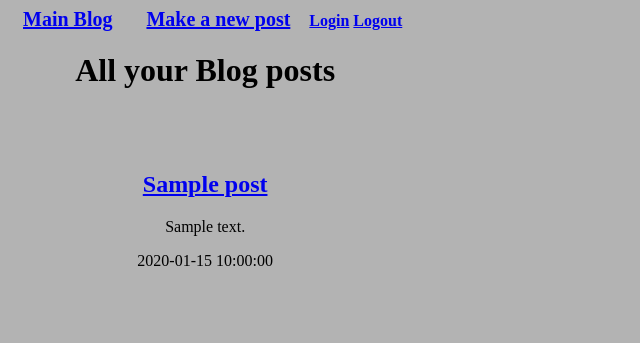
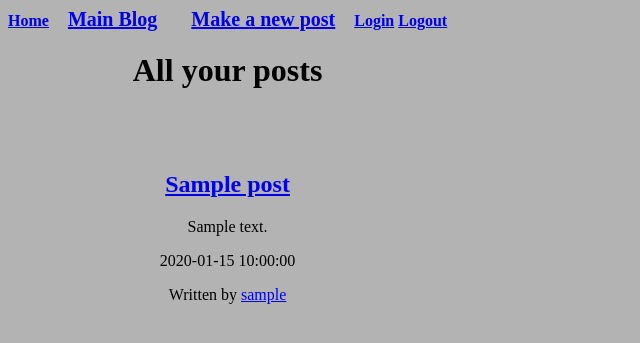
Before and after one commit to alexbrenneman/blogz, a Flask app: page /blog in a window 1280 px wide. Shown: the top 343 px of the page, without its empty margins (0-640 px from the left). Run offline with Flask 2, Linux system fonts and the light colour scheme; tables that the repository leaves empty hold one stand-in row (values such as "Sample post").

Commit message:
finishing up the blogz assignment

```diff
--- a/main.py
+++ b/main.py
@@ -48,6 +48,8 @@ def main_page():
     else:
         all_posts = Post.query.all()
         return render_template('all_posts.html', title='All Posts', all_posts=all_posts)
+
+
 
 @app.route('/newpost', methods= ['GET','POST'])
 def new_post():
@@ -151,9 +153,11 @@ def logout():
     del session['username']
     return redirect('/')
 
-@app.route('/', methods=['GET'])
+@app.route("/")
 def index():
-    return redirect('/blog')
+    users = User.query.all()
+    return render_template('index.html', users=users)
+
 
 
 
--- a/static/styles/main.css
+++ b/static/styles/main.css
@@ -60,3 +60,7 @@ main {
     display: flex;
     justify-content: flex-start;
 }
+
+#button{
+    margin-left: 200px;
+}
--- a/templates/all_posts.html
+++ b/templates/all_posts.html
@@ -1,7 +1,7 @@
 {% extends "base.html" %}
 {% block content %}
 
-    <h1>All your Blog posts</h1>
+    <h1>All your posts</h1>
         <ul>
             {% for post in all_posts %}
             <li>
@@ -10,6 +10,7 @@
                 </h2>
                 <p>{{post.body}}</p>
                 <p>{{post.created}}</p>
+                <p>Written by <a href="/blog?user={{post.owner.id}}">{{post.owner.username}}</a></p>
             </li>
 
             {% endfor %}
--- a/templates/base.html
+++ b/templates/base.html
@@ -11,6 +11,7 @@
 
 
         <nav>
+            <a href="/" id="nav0"><strong>Home</strong></a>
             <a href="/blog" id="nav1"><strong>Main Blog</strong></a>
             <a href="/newpost" id="nav2"><strong>Make a new post</strong></a>
             <a href="/login" id='nav3'><strong>Login</strong></a>
--- a/templates/login.html
+++ b/templates/login.html
@@ -18,6 +18,6 @@
             </td>
         </tr>
     </table>
-    <input type="submit" value="Login">
+    <input class="button" type="submit" value="Login">
 </form>
 {% endblock %}
--- a/templates/new_post.html
+++ b/templates/new_post.html
@@ -3,4 +3,5 @@
     <h1>{{post.title}}</h1>
     <p>{{post.body}}</p>
     <p>{{post.created}}</p>
+    <p>Written by: <a href="/blog?user={{post.owner.id}}">{{post.owner.username}}</a></p>
 {% endblock %}
--- a/templates/signup.html
+++ b/templates/signup.html
@@ -23,6 +23,6 @@
             </td>
         </tr>
     </table>
-    <input type="submit" value="Signup">
+    <input class="button" type="submit" value="Signup">
 </form>
 {% endblock %}
```
